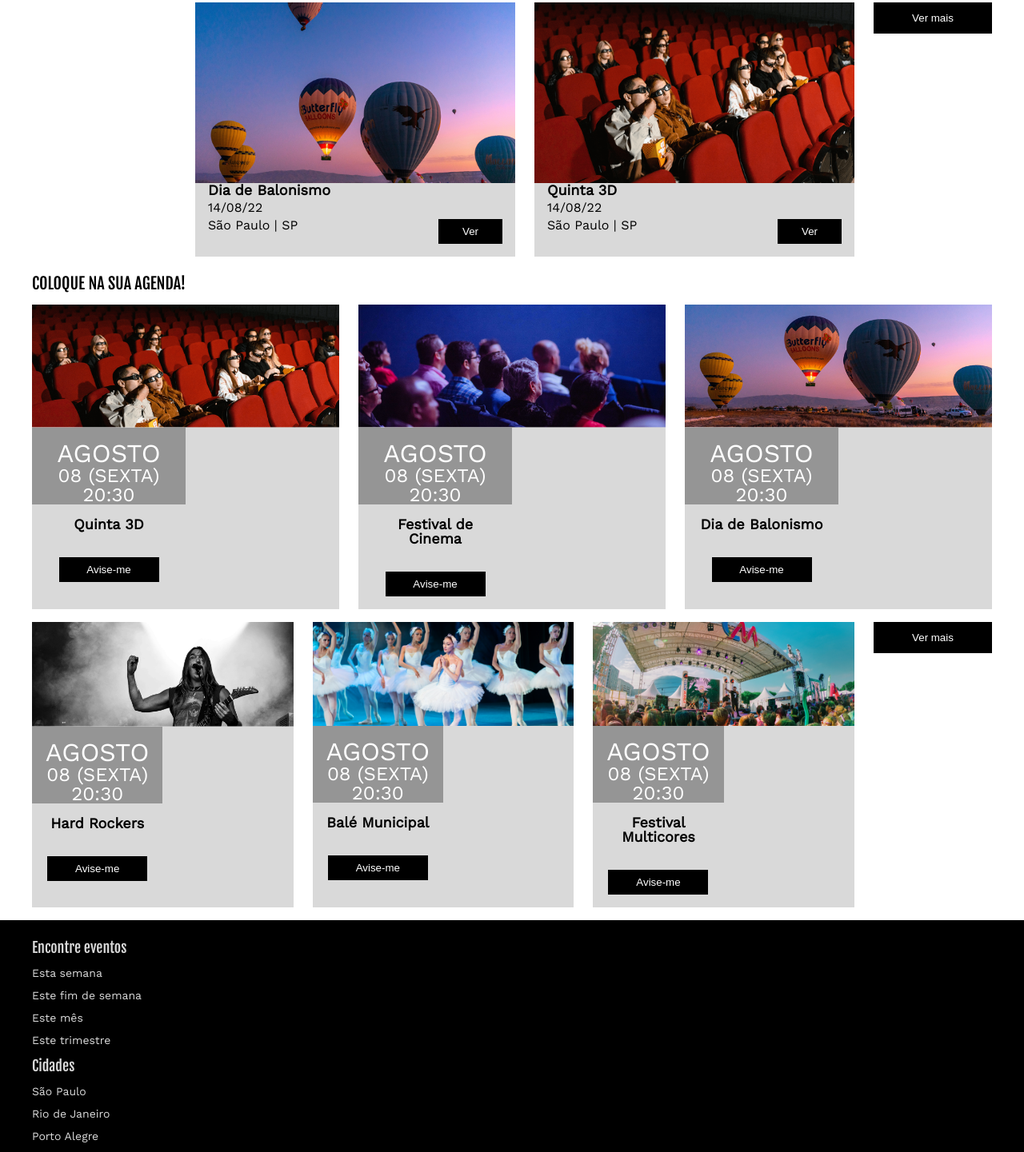
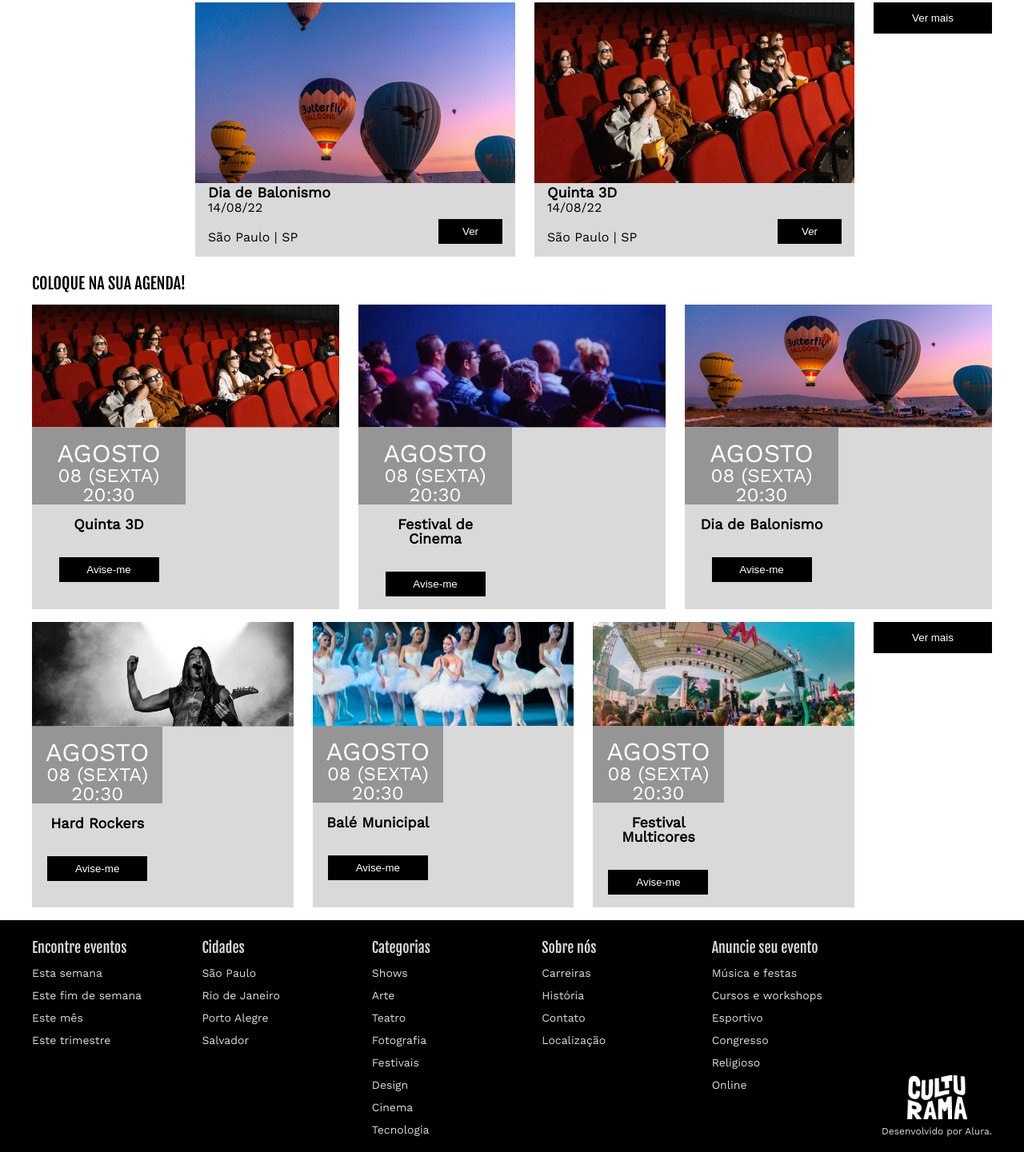
Before and after one commit to franciscojuniorflsjr/Gulturama, a plain HTML site: page index.html in a window 1280 px wide. Shown: the part 2156-3597 px from the top of the page at 80% size. Drawn offline with nearby package versions, Linux system fonts and the light colour scheme.

Commit message:
atualizando projeto

```diff
--- a/assets/style/flex.css
+++ b/assets/style/flex.css
@@ -46,6 +46,16 @@
 
 .agenda__item {
     flex-grow: 1;
+}
+
+.rodape {
+    display: flex;
+    flex-wrap: wrap;
+    justify-content: space-between;
+}
+
+.rodape__logo {
+    align-self: end;
 }
 
 @media (min-width: 720px) {
--- a/assets/style/grid.css
+++ b/assets/style/grid.css
@@ -41,6 +41,7 @@
 
 .eventos__item h3 {
     grid-area: nome;
+    align-self: center;
 }
 
 .eventos__item h4 {
@@ -49,6 +50,7 @@
 
 .eventos__item h5 {
     grid-area: local;
+    align-self: flex-end;
 }
 
 .eventos__item button {
```
